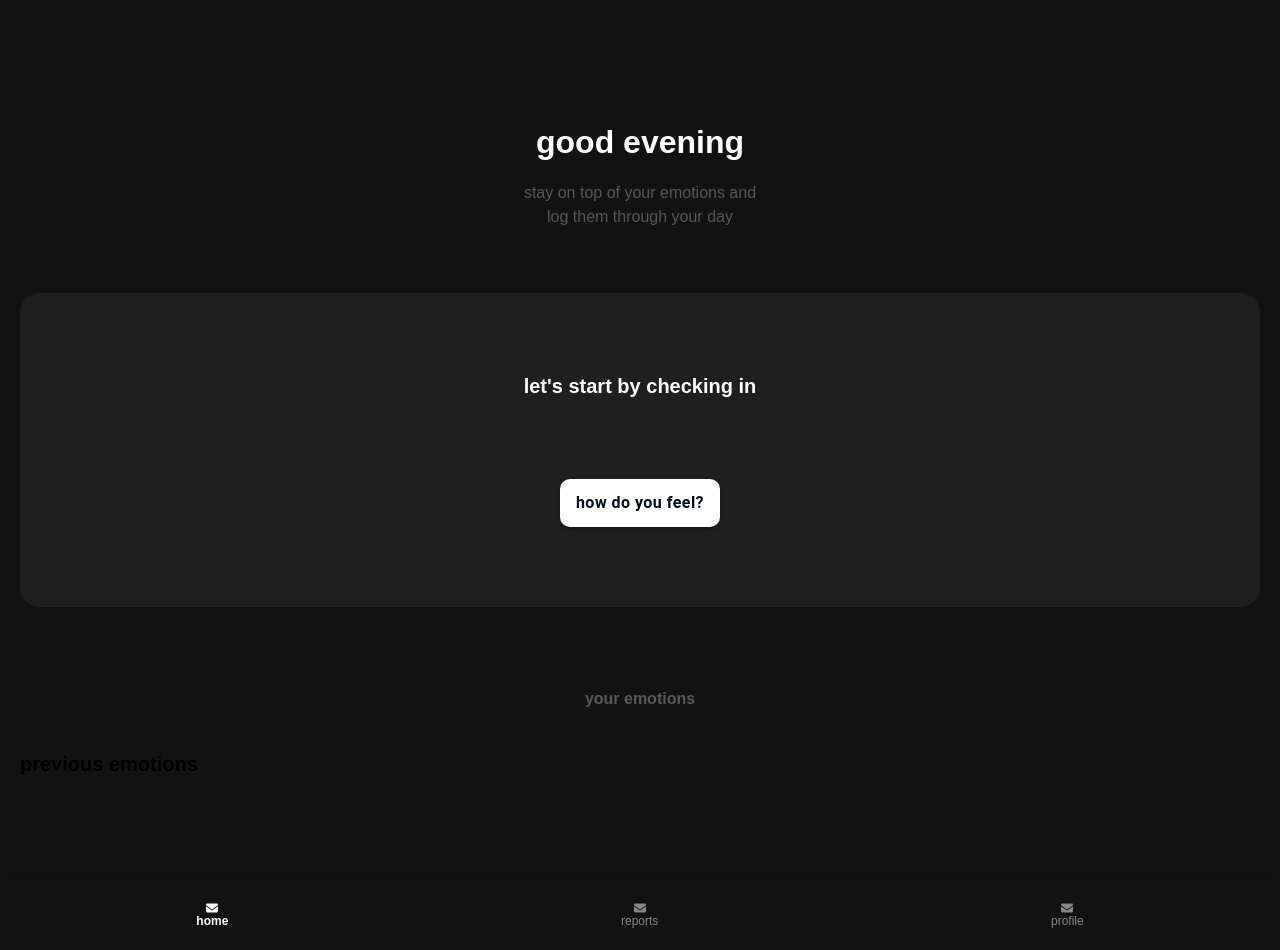
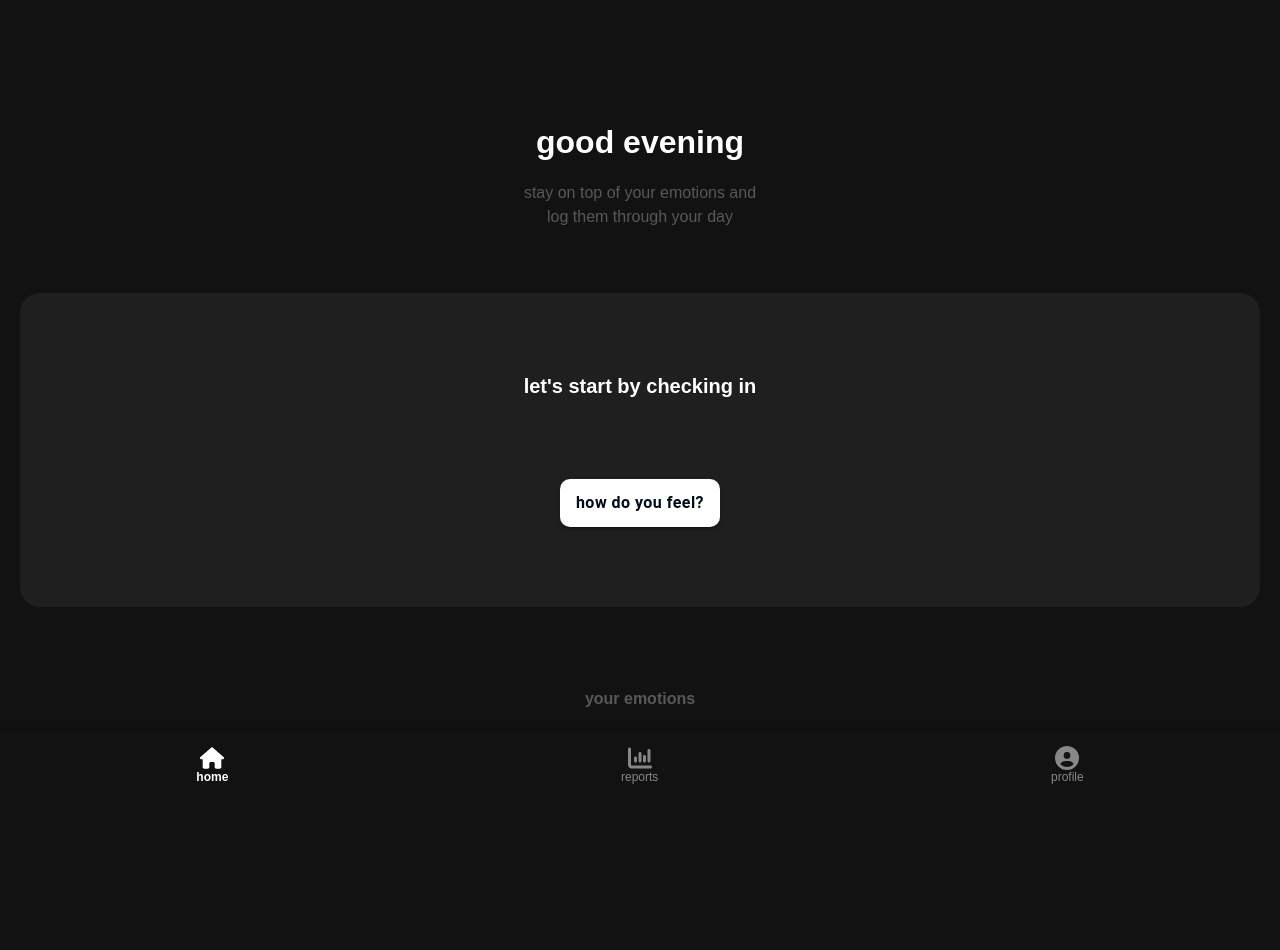
Before and after one commit to noirritchaki/emotion, a React (Create React App) app: page / in a window 1280 px wide. Built offline with nearby package versions, Linux system fonts and the light colour scheme.

Commit message:
made more changes

```diff
--- a/src/pages/Homescreen.js
+++ b/src/pages/Homescreen.js
@@ -2,7 +2,12 @@ import React from "react";
 import Button from "@mui/material/Button";
 import "../styles/Homescreen.css";
 import { FontAwesomeIcon } from "@fortawesome/react-fontawesome";
-import { faEnvelope } from "@fortawesome/free-solid-svg-icons";
+import {
+  faEnvelope,
+  faHouse,
+  faChartColumn,
+  faCircleUser,
+} from "@fortawesome/free-solid-svg-icons";
 
 export function Homescreen({ onStart }) {
   const currentTime = new Date();
@@ -72,17 +77,26 @@ export function Homescreen({ onStart }) {
       <div className="navigation-bar">
         <nav className="navbar">
           <a href="#" className="nav-link nav-link-active">
-            <FontAwesomeIcon icon={faEnvelope} />
+            <FontAwesomeIcon
+              style={{ width: "24px", height: "24px" }}
+              icon={faHouse}
+            />
             <span className="nav-text">home</span>
           </a>
 
           <a href="#" className="nav-link">
-            <FontAwesomeIcon icon={faEnvelope} />
+            <FontAwesomeIcon
+              style={{ width: "24px", height: "24px" }}
+              icon={faChartColumn}
+            />
             <span className="nav-text">reports</span>
           </a>
 
           <a href="#" className="nav-link">
-            <FontAwesomeIcon icon={faEnvelope} />
+            <FontAwesomeIcon
+              style={{ width: "24px", height: "24px" }}
+              icon={faCircleUser}
+            />
             <span className="nav-text">profile</span>
           </a>
         </nav>
--- a/src/styles/Homescreen.css
+++ b/src/styles/Homescreen.css
@@ -112,8 +112,12 @@
   border-radius: 10px !important;
 }
 
+.navigation-bar {
+  position: sticky;
+  bottom: 0;
+}
+
 .navbar {
-  position: sticky;
   bottom: 0;
   width: 100%;
   height: 70px;
```
